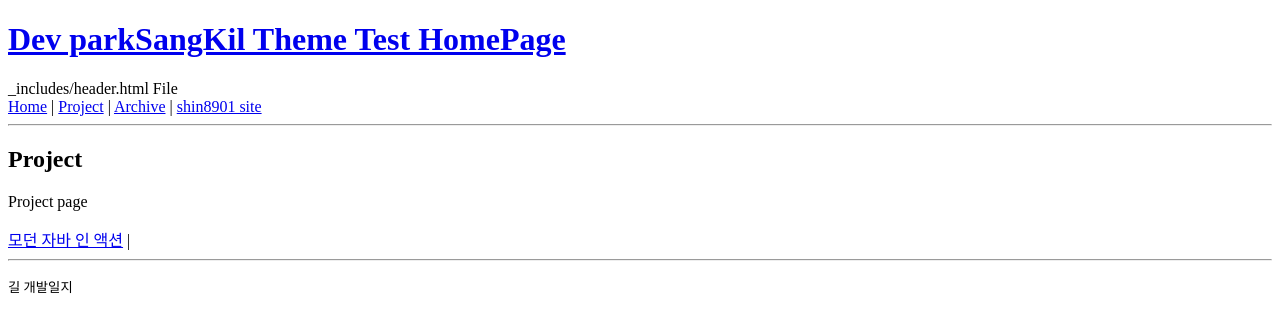
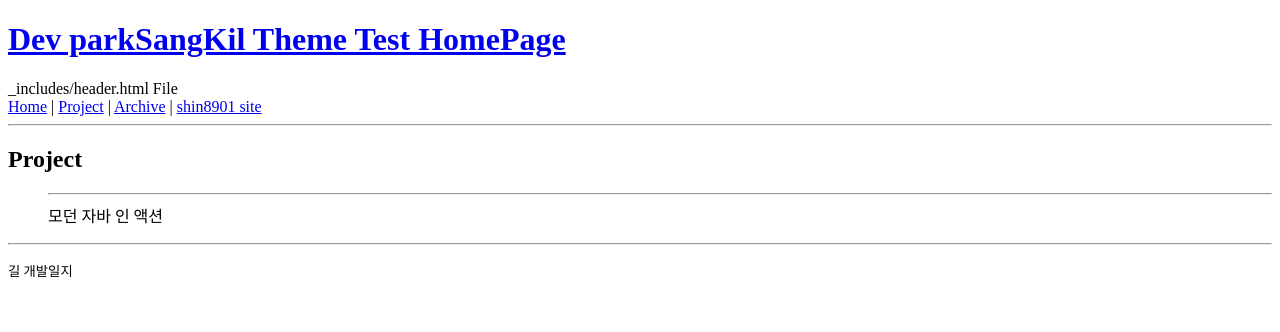
Before and after one commit to tkdrlf159/tkdrlf159.github.io, a Jekyll site: the page built from project/index.html, in a window 1280 px wide. Shown: the top 332 px of the page. Built offline with Jekyll 4.4.1, drawn with Linux system fonts in a browser that asks for light colours.

Commit message:
Update index.html
 .

```diff
--- a/project/index.html
+++ b/project/index.html
@@ -1,6 +1,20 @@
 ---
 layout: default
 ---
-            <h2>Project</h2>
-            <p>Project page</p>
-	    <a href='{{ site.url }}/project/modern/'> 모던 자바 인 액션</a> |
+<h2>Project</h2>
+<ul>
+<hr>
+<div>모던 자바 인 액션</div>
+  {% for modern in site.moderns %}
+  	{%unless modern.next%}
+      <h3>{{ modern.date | date: '%Y-%m' }}</h3>
+    {% else %}
+      {% capture year %}{{ modern.date | date: '%Y-%m' }}{% endcapture %}
+      {% capture nyear %}{{ modern.next.date | date: '%Y-%m' }}{% endcapture %}
+      {% if year != nyear %}
+        <h3>{{ modern.date | date: '%Y-%m' }}</h3>
+      {% endif %}
+    {% endunless%}
+  {% endfor %}
+</hr>
+</ul>
```
